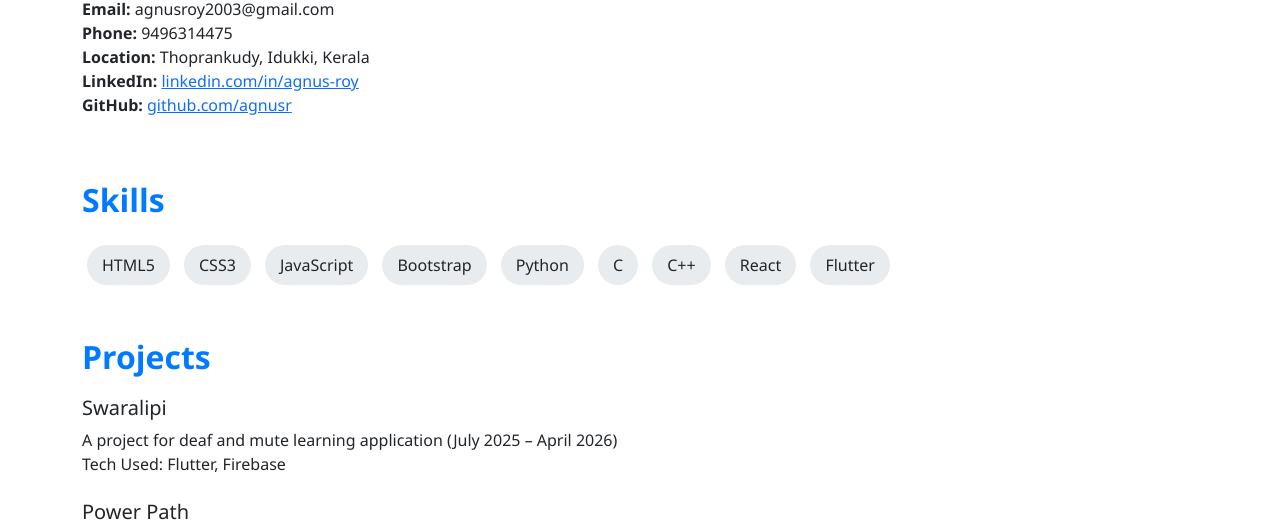
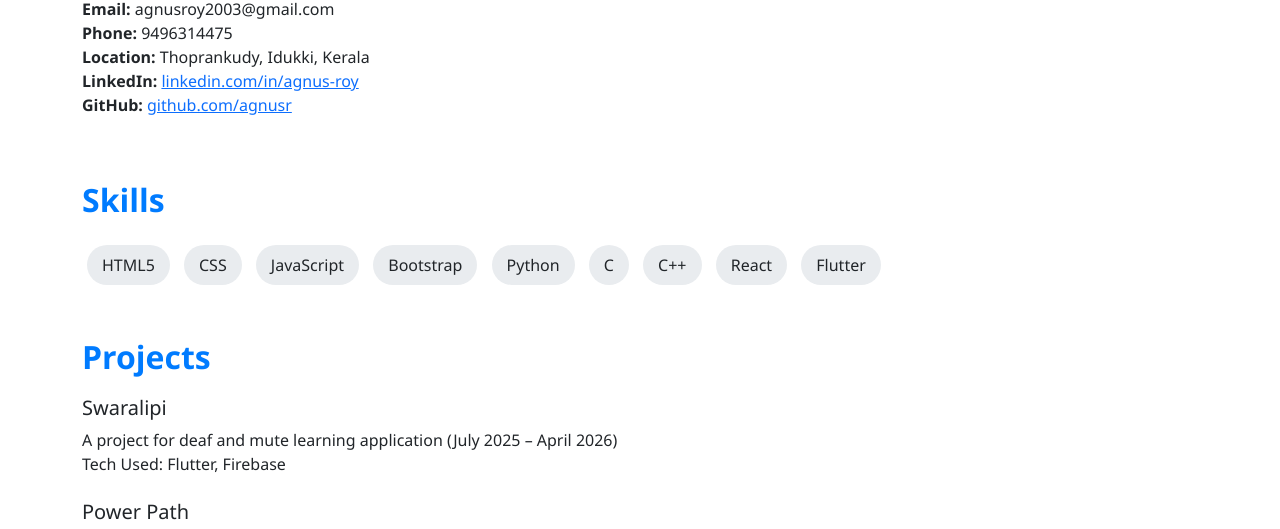
Before and after one commit to agnusr/agnusr.github.io, a plain HTML site: page index.html in a window 1280 px wide. Shown: the part 547-1076 px from the top of the page. Drawn offline with nearby package versions, Linux system fonts and the light colour scheme.

Commit message:
index.html

```diff
--- a/index.html
+++ b/index.html
@@ -76,7 +76,7 @@
         <h2 class="section-title">Skills</h2>
         <div class="skills">
             <span>HTML5</span>
-            <span>CSS3</span>
+            <span>CSS</span>
             <span>JavaScript</span>
             <span>Bootstrap</span>
             <span>Python</span>
```
